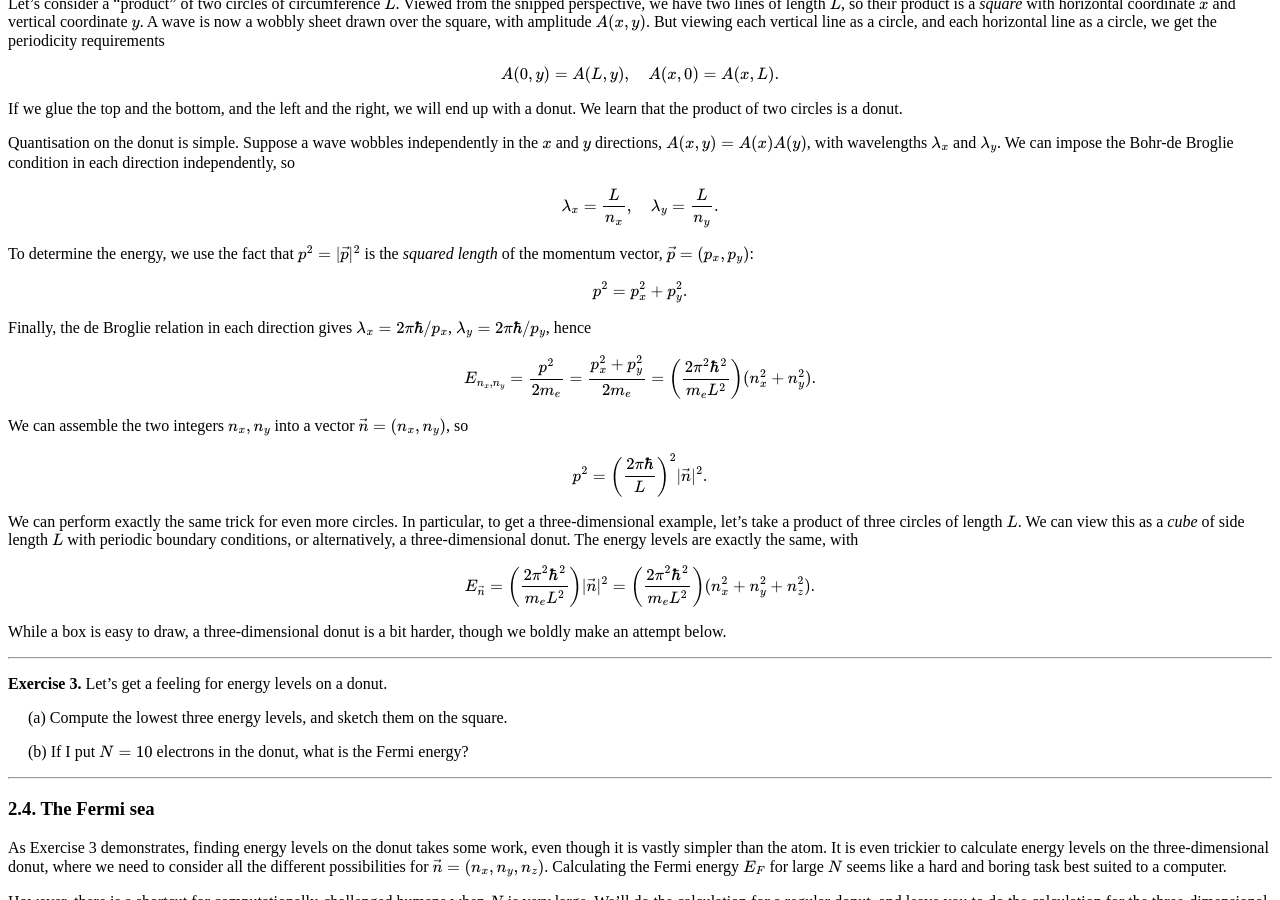
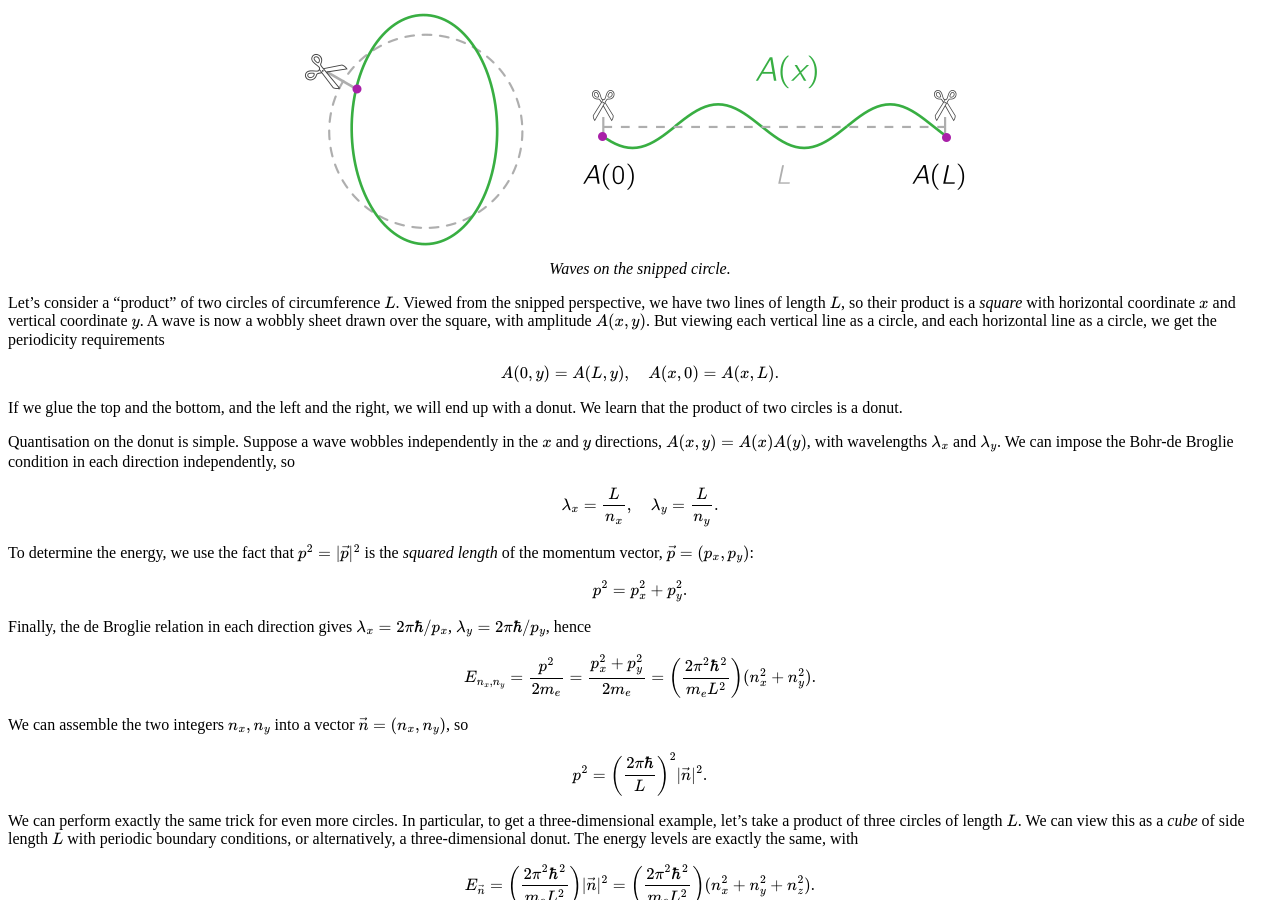
Before and after one commit to hapax/hapax.github.io, a Jekyll site: the page built from assets/chandra.md, in a window 1280 px wide and 900 px high, scrolled down 6360 px. Built offline with Jekyll 4.4.1, drawn with Linux system fonts in a browser that asks for light colours; our own code applies the rules of GitHub Pages for plain Markdown files; formulas are drawn with MathJax 3; a script that is not in the unit is left out.

Commit message:
Update chandra6

```diff
--- a/assets/chandra.md
+++ b/assets/chandra.md
@@ -424,6 +424,13 @@
 
 To get the circle back, we can just glue the endpoints, i.e. glue at
 the point the periodicity conditions are imposed.
+
+<figure>
+    <div style="text-align:center"><img src
+    ="/images/posts/chandra6.png"/>
+		    <figcaption><i>Waves on the snipped circle.</i></figcaption>
+	</div>
+	</figure>
 
 Let's consider a "product" of two circles of circumference $L$.
 Viewed from the snipped perspective, we have two lines of length
```
Also changed, not shown: images/posts/chandra6.png (added), 2 other files.
